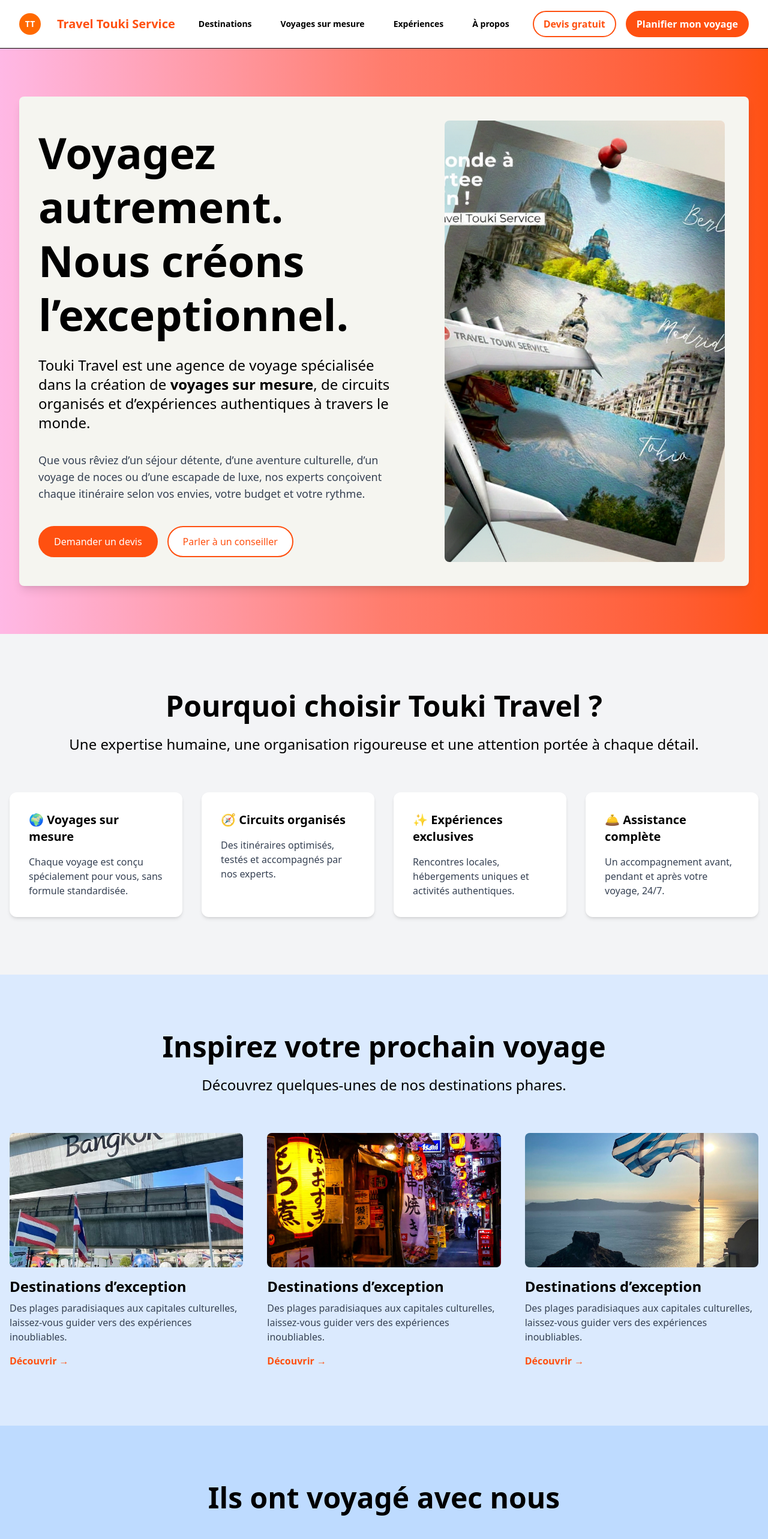
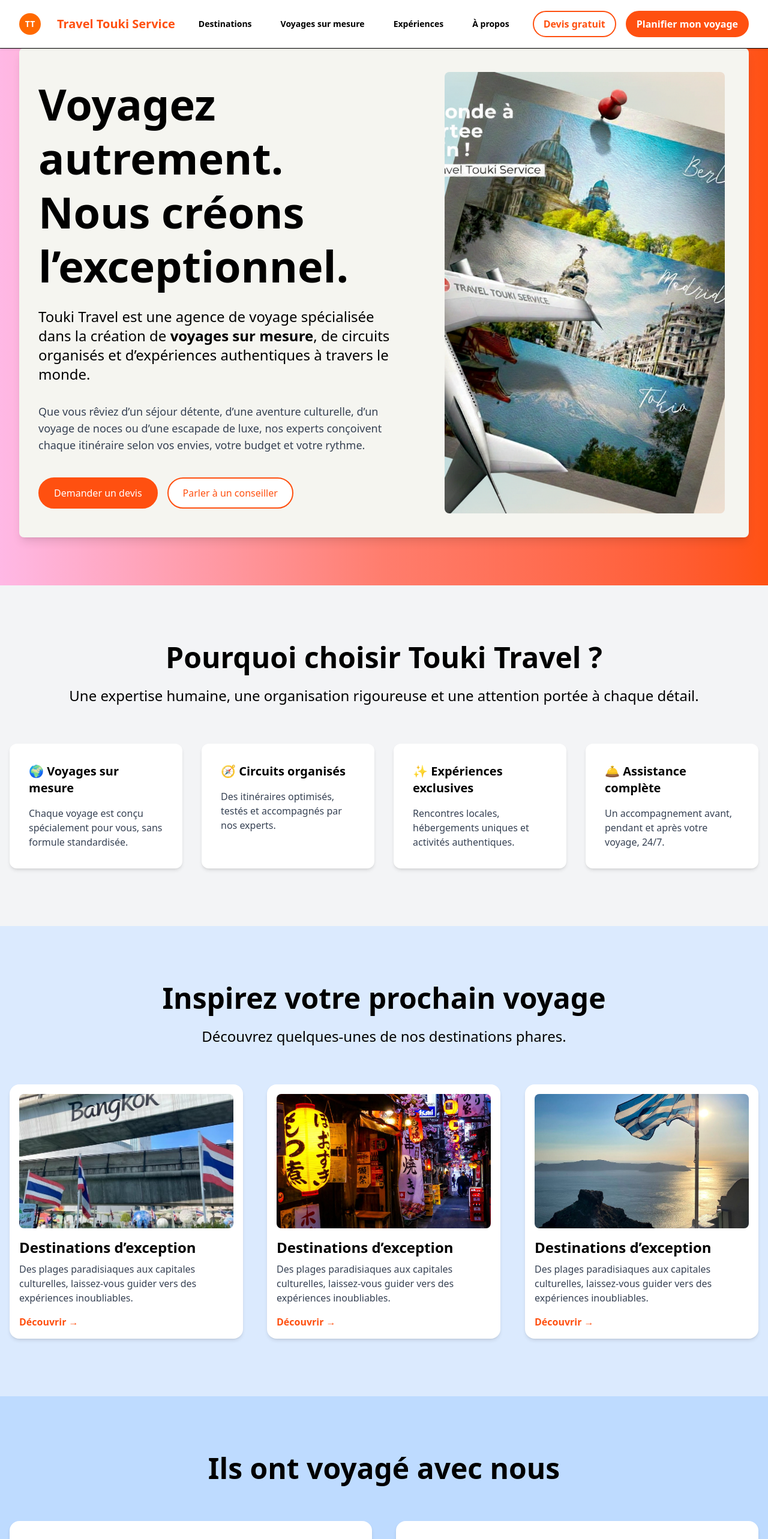
Before and after one commit to ColleFALL/Eventify-Project, a React (Vite) app: page / in a window 1280 px wide. Shown: the top 2566 px of the page at 60% size. Built offline with nearby package versions, Linux system fonts and the light colour scheme.

Commit message:
last commit maybe

```diff
--- a/src/Pages/Organizer/CreateEvent.jsx
+++ b/src/Pages/Organizer/CreateEvent.jsx
@@ -53,7 +53,7 @@ export default function ToukiTravelDashboard() {
         </Link>
       </header>
 
-      <main className="px-10 py-8 w-full space-y-12">
+     <main className="w-[90%] mx-auto lg:w-full lg:px-10 py-8 space-y-12">
         {/* Prise de rendez-vous */}
         <section>
           <div className="bg-gradient-to-r from-[#ff5112] via-[#ff7d6d] to-[#ffb855] text-white px-10 py-12 rounded-2xl">
--- a/src/Pages/Organizer/section1.jsx
+++ b/src/Pages/Organizer/section1.jsx
@@ -1,231 +1,7 @@
-// import React, { useState } from "react";
-// import { Link } from "react-router-dom";
 
-// // images
-// import section1 from "../../assets/images/Organisations-Images/section1.webp";
-// import Divgauche from "../../assets/images/Organisations-Images/Divgauche.jpg";
-// import Divmilieu from "../../assets/images/Organisations-Images/Divmilieu.jpg";
-// import Divdroite from "../../assets/images/Organisations-Images/Divdroite.png";
 
-// export default function Page() {
-//   const [menuOpen, setMenuOpen] = useState(false);
-
-//   return (
-//     <>
-//       {/* ================= NAVBAR ================= */}
-//       <nav className="sticky top-0 z-50 bg-white border-b">
-//         <div className="max-w-7xl mx-auto px-4 sm:px-6 lg:px-8 h-20 flex justify-between items-center">
-//           <div className="flex items-center gap-2.5">
-//             <a href="#">
-//               <svg xmlns="http://www.w3.org/2000/svg" width="22" height="28" viewBox="0 0 20 25" fill="none">
-//                 <path
-//                   d="M19.8556 20.5207C19.8556 19.1236 19.2133 17.8773..."
-//                   fill="#FF5010"
-//                 />
-//               </svg>
-//             </a>
-//             <h1 className="text-xl font-bold text-[#ff5010]"> Touki Service</h1>
-//           </div>
-
-//           <div className="hidden md:flex gap-6">
-//             {["Features", "Event Types", "Resources", "Pricing"].map((item) => (
-//               <a key={item} href="#" className="text-sm font-semibold px-3 py-1 hover:bg-gray-100 rounded-2xl transition">
-//                 {item}
-//               </a>
-//             ))}
-//           </div>
-
-//           <div className="hidden md:flex gap-4">
-//             <button className="bg-white text-[#ff5010] font-bold px-4 py-2 rounded-full border-2 border-[#ff5010] hover:bg-[#ff5010] hover:text-white transition">
-//               Ne vous inscrivez pas
-//             </button>
-//             <button className="bg-[#ff5010] text-white font-bold px-4 py-2 rounded-full border-2 border-[#ff5010] hover:bg-white hover:text-[#ff5010] transition">
-//               Tenez votre premier rendez-vous
-//             </button>
-//           </div>
-
-//           <div className="md:hidden cursor-pointer text-2xl" onClick={() => setMenuOpen(!menuOpen)}>
-//             {menuOpen ? "✕" : "☰"}
-//           </div>
-//         </div>
-
-//         {menuOpen && (
-//           <div className="md:hidden bg-amber-50 border-t py-4 flex flex-col items-center gap-4">
-//             {["Features", "Event Types", "Resources", "Pricing"].map((item) => (
-//               <a key={item} href="#" className="text-lg font-semibold">
-//                 {item}
-//               </a>
-//             ))}
-//           </div>
-//         )}
-//       </nav>
-
-//       {/* ================= SECTION 1 ================= */}
-//         <div className="w-full min-h-[250px] flex flex-col bg-gradient-to-r from-[#ffb8e5] via-[#ff7d6d] to-[#ff5112] gap-12 sm:gap-20 ">
-
-//   {/* Breadcrumb */}
-//   <div className="mt-4 sm:mt-6 px-4 sm:px-10 text-sm sm:text-base">
-//     <a href="#">Home</a> <span> &gt; </span> <a href="#">Create Events</a>
-//   </div>
-
-//   {/* Main container */}
-//   <div className="w-[95%] bg-[#f5f5f0] flex flex-col sm:flex-row rounded-lg shadow-lg mx-auto overflow-hidden mb-5">
-
-//     {/* Text block */}
-//     <div className="w-full sm:w-[55%] px-6 sm:px-10 py-10 sm:py-0 flex flex-col justify-center">
-
-//       <h1 className="text-4xl sm:text-7xl font-bold mb-6 sm:mb-10 leading-tight">
-//         Cabinet de conseil  <br /> et de prestation de service .
-//       </h1>
-
-//       <span className="text-lg sm:text-2xl">
-//         Cabinet de voyage spécialisé dans l'organisation de voyages sur mesure et d'expériences inoubliables.
-//       </span>
-
-//       <div className="mt-10 sm:mt-20 flex flex-col sm:flex-row gap-4 sm:gap-5">
-//         <Link to="/create-event">
-//           <button className="bg-[#ff5010] text-white px-6 py-3 rounded-full border-2 border-[#ff5010] w-full sm:w-auto">
-//             Tenez votre premier rendez-vous
-//           </button>
-//         </Link>
-
-//         <Link to="/create-event">
-//           <button className="bg-white text-[#ff5010] px-6 py-3 rounded-full border-2 border-[#ff5010] w-full sm:w-auto">
-//             Contact Sales
-//           </button>
-//         </Link>
-//       </div>
-//     </div>
-
-//     {/* Image */}
-//     <div className="hidden sm:block sm:w-[45%]">
-//       <img
-//         className="w-full h-full object-cover"
-//         src={section1}
-//         alt="Event illustration"
-//       />
-//     </div>
-
-//   </div>
-// </div>
-
-//       {/* ================= SECTION 2 ================= */}
-//       <section className="bg-gray-100 py-20">
-//         <div className="max-w-7xl mx-auto px-4 text-center space-y-6">
-//           <h1 className="text-4xl sm:text-5xl font-bold">Host events and grow your community</h1>
-//           <p className="text-xl sm:text-2xl">
-//             From event ticketing to payment collection, tools to promote, market, and manage your events seamlessly.
-//           </p>
-
-//           <div className="grid grid-cols-1 sm:grid-cols-2 lg:grid-cols-4 gap-6 mt-10">
-//             {[
-//               ["Event Ticketing", "Everything you need to sell tickets for in-person or online events"],
-//               ["Eventbrite Ads", "Create no-hassle ads that promote your event on Eventbrite"],
-//               ["Marketing Tools", "All the event marketing tools you need in one place"],
-//               ["Payments", "Easily collect and simplify event payments worldwide"],
-//             ].map(([title, desc]) => (
-//               <div key={title} className="bg-[#ff531a] text-white rounded-xl shadow-md p-6 flex flex-col justify-between">
-//                 <div>
-//                   <h3 className="text-xl font-semibold mb-2">{title}</h3>
-//                   <p className="text-base">{desc}</p>
-//                 </div>
-//                 <button className="mt-6 bg-[#fef3c6] text-black py-3 rounded-lg font-bold uppercase text-xs">
-//                   Discover
-//                 </button>
-//               </div>
-//             ))}
-//           </div>
-//         </div>
-//       </section>
-
-//       {/* ================= SECTION 3 ================= */}
-//       <section className="bg-gray-100 py-20">
-//         <div className="max-w-7xl mx-auto px-4 text-center">
-//           <h3 className="text-2xl font-semibold">Eventbrite All Access</h3>
-//           <p className="text-4xl sm:text-5xl font-bold mt-2">
-//             Trends and insights from industry experts
-//           </p>
-
-//           <div className="grid grid-cols-1 md:grid-cols-2 lg:grid-cols-3 gap-8 mt-12">
-//             {[Divgauche, Divmilieu, Divdroite].map((img, i) => (
-//               <div key={i} className="flex flex-col text-left">
-//                 <img src={img} alt="" className="w-full h-56 object-cover rounded-lg mb-4" />
-//                 <h2 className="text-2xl font-bold mb-2">Inspiring Event Content</h2>
-//                 <p className="mb-4">Discover proven strategies to grow and engage your audience.</p>
-//                 <a href="#" className="flex items-center font-semibold">
-//                   Learn more →
-//                 </a>
-//               </div>
-//             ))}
-//           </div>
-//         </div>
-//       </section>
-
-//       {/* ================= SECTION 4 ================= */}
-//       <section className="bg-gray-100 py-20">
-//         <div className="max-w-7xl mx-auto px-4">
-//           <h3 className="text-4xl sm:text-5xl font-bold text-center mb-12">
-//             Success stories from our community
-//           </h3>
-
-//           <div className="grid grid-cols-1 lg:grid-cols-2 gap-10">
-//             {["The Riot Comedy Club", "Drunk Theatre"].map((name, i) => (
-//               <div key={i} className="bg-gray-200 rounded-2xl p-8 flex flex-col justify-between min-h-[320px]">
-//                 <span className="text-6xl font-bold">“</span>
-//                 <p className="text-2xl text-center">
-//                   Ultimately what I need is for people to land on the event page.
-//                 </p>
-//                 <div className="flex items-center gap-3 mt-6">
-//                   <span className="font-medium text-xl">{name}</span>
-//                 </div>
-//               </div>
-//             ))}
-//           </div>
-//         </div>
-//       </section>
-
-//       {/* ================= FOOTER ================= */}
-//   <footer className="bg-gray-200 border-t border-[#ff531a] py-6 text-md text-gray-600">
-//       <div className="max-w-7xl mx-auto px-4 flex flex-col sm:flex-row items-center justify-between gap-4">
-//          {/* Left section */}
-//         <div className="flex flex-wrap items-center justify-center sm:justify-start gap-2">
-//           <a href="#" className="hover:text-gray-800">Status</a>
-//            <span>.</span>
-//           <a href="#" className="hover:text-gray-800">Terms</a>
-//           <span>.</span>
-//           <a href="#" className="hover:text-gray-800">Privacy</a>
-//           <span>.</span>
-//           <a href="#" className="hover:text-gray-800">Accessibility</a>
-//           <span>.</span>
-//           <a href="#" className="hover:text-gray-800">Cookies</a>
-//           <span>.</span>
-//           <a href="#" className="hover:text-gray-800">Manage Cookie Preferences</a>
-//           <span>.</span>
-//           <a href="#" className="hover:text-gray-800">Do Not Sell or Share My Personal Information</a>
-//         </div>
-
-//         {/* Right section */}
-//         <div className="flex items-center gap-2">
-//           <span>© 2025 Eventbrite</span>
-//         </div>
-//       </div>
-
-//       {/* Logo section */}
-//       <div className="max-w-7xl mx-auto px-4 mt-6 flex items-center justify-start gap-2">
-//         {/* Replace this SVG with your own logo */}
-//         <svg xmlns="http://www.w3.org/2000/svg" viewBox="0 0 32 32" className="w-6 h-6 fill-[#ff531a]">
-//           <path d="M0 0h32v32H0z" fill="none" />
-//           <path d="M16 4l8 8-8 8-8-8z" />
-//         </svg>
-//         <span className="text-xl font-bold text-[#ff531a]">eventbrite</span>
-//       </div>
-//     </footer>
-//     </>
-//   );
-// }
-
-import React, { useState } from "react";
 import { Link } from "react-router-dom";
+import React, { useState, useEffect } from "react";
 
 // images
 import ttsphoto from "../../assets/Images/Organisations-Images/TTSphoto.png";
@@ -235,6 +11,23 @@ import Droite from "../../assets/Images/Organisations-Images/Greece.jpg";
 
 export default function Page() {
   const [menuOpen, setMenuOpen] = useState(false);
+  const [showNavbar, setShowNavbar] = useState(true);
+const [lastScrollY, setLastScrollY] = useState(0);
+
+useEffect(() => {
+  const handleScroll = () => {
+    if (window.scrollY > lastScrollY && window.scrollY > 80) {
+      setShowNavbar(false);
+    } else {
+      setShowNavbar(true);
+    }
+
+    setLastScrollY(window.scrollY);
+  };
+
+  window.addEventListener("scroll", handleScroll);
+  return () => window.removeEventListener("scroll", handleScroll);
+}, [lastScrollY]);
 
   return (
     <>
@@ -245,7 +38,11 @@ export default function Page() {
       />
 
       {/* ================= NAVBAR ================= */}
-      <nav className="sticky top-0 z-50 bg-white border-b">
+      <nav
+  className={`fixed top-0 left-0 w-full z-50 bg-white border-b shadow-sm transition-transform duration-500 ${
+    showNavbar ? "translate-y-0" : "-translate-y-full"
+  }`}
+>
         <div className="max-w-7xl mx-auto px-4 sm:px-6 lg:px-8 h-20 flex justify-between items-center">
           <div className="w-9 h-9 rounded-full bg-orange-500 flex items-center justify-center">
             <span className="text-white font-black text-sm">TT</span>
@@ -257,7 +54,7 @@ export default function Page() {
             </h1>
           </div>
 
-          <div className="hidden md:flex gap-6">
+            <div className="hidden lg:flex gap-6">
               {[
                 "Destinations",
                 "Voyages sur mesure",
@@ -266,7 +63,7 @@ export default function Page() {
               ].map((item) => (
                 <Link
                   key={item}
-                to="create-event"
+                  to=""
                   className="text-sm font-semibold px-3 py-1 hover:bg-gray-100 rounded-2xl transition"
                 >
                   {item}
@@ -297,49 +94,7 @@ export default function Page() {
       </nav>
 
       {/* ================= HERO ================= */}
-      <section className="w-full bg-gradient-to-r from-[#ffb8e5] via-[#ff7d6d] to-[#ff5112] py-20">
-        <div className="w-[95%] bg-[#f5f5f0] rounded-lg shadow-lg mx-auto flex flex-col sm:flex-row overflow-hidden">
-          <div className="w-full sm:w-[55%] px-8 py-12 flex flex-col justify-center">
-            <h1 className="text-4xl sm:text-7xl font-bold leading-tight mb-6">
-              Voyagez autrement. <br /> Nous créons l’exceptionnel.
-            </h1>
-
-            <p className="text-lg sm:text-2xl mb-8">
-              Touki Travel est une agence de voyage spécialisée dans la création
-              de <strong>voyages sur mesure</strong>, de circuits organisés et
-              d’expériences authentiques à travers le monde.
-            </p>
-
-            <p className="text-base sm:text-lg text-gray-700 mb-10">
-              Que vous rêviez d’un séjour détente, d’une aventure culturelle,
-              d’un voyage de noces ou d’une escapade de luxe, nos experts
-              conçoivent chaque itinéraire selon vos envies, votre budget et
-              votre rythme.
-            </p>
-
-            <div className="flex flex-col sm:flex-row gap-4">
-              <Link to="/create-event">
-                <button className="bg-[#ff5010] text-white px-6 py-3 rounded-full border-2 border-[#ff5010]">
-                  Demander un devis
-                </button>
-              </Link>
-              <Link to="/create-event">
-                <button className="bg-white text-[#ff5010] px-6 py-3 rounded-full border-2 border-[#ff5010]">
-                  Parler à un conseiller
-                </button>
-              </Link>
-            </div>
-          </div>
-
-          <div className="hidden sm:block sm:w-[45%] p-10">
-            <img
-              src={ttsphoto}
-              alt="Voyage sur mesure et destinations de rêve"
-              className="w-full h-full object-cover rounded-lg"
-            />
-          </div>
-        </div>
-      </section>
+<section className="w-full bg-gradient-to-r from-[#ffb8e5] via-[#ff7d6d] to-[#ff5112] py-20"> <div className="w-[95%] bg-[#f5f5f0] rounded-lg shadow-lg mx-auto flex flex-col sm:flex-row overflow-hidden"> <div className="w-full sm:w-[55%] px-8 py-12 flex flex-col justify-center"> <h1 className="text-4xl sm:text-7xl font-bold leading-tight mb-6"> Voyagez autrement. <br /> Nous créons l’exceptionnel. </h1> <p className="text-lg sm:text-2xl mb-8"> Touki Travel est une agence de voyage spécialisée dans la création de <strong>voyages sur mesure</strong>, de circuits organisés et d’expériences authentiques à travers le monde. </p> <p className="text-base sm:text-lg text-gray-700 mb-10"> Que vous rêviez d’un séjour détente, d’une aventure culturelle, d’un voyage de noces ou d’une escapade de luxe, nos experts conçoivent chaque itinéraire selon vos envies, votre budget et votre rythme. </p> <div className="flex flex-col sm:flex-row gap-4"> <Link to="/create-event"> <button className="bg-[#ff5010] text-white px-6 py-3 rounded-full border-2 border-[#ff5010]"> Demander un devis </button> </Link> <Link to="/create-event"> <button className="bg-white text-[#ff5010] px-6 py-3 rounded-full border-2 border-[#ff5010]"> Parler à un conseiller </button> </Link> </div> </div> <div className="hidden sm:block sm:w-[45%] p-10"> <img src={ttsphoto} alt="Voyage sur mesure et destinations de rêve" className="w-full h-full object-cover rounded-lg" /> </div> </div> </section>
 
       {/* ================= SERVICES ================= */}
       <section className="bg-gray-100 py-24">
@@ -374,9 +129,13 @@ export default function Page() {
             ].map(([title, desc]) => (
               <div
                 key={title}
-                className="bg-white rounded-xl shadow-md p-8 text-left
-                 cursor-pointer transform transition duration-300
-                 hover:scale-105 hover:shadow-lg"
+className="
+bg-white rounded-xl shadow-md p-8 text-left
+cursor-pointer
+transform transition-all duration-300 ease-out
+hover:scale-105 hover:shadow-xl
+active:scale-105 active:shadow-xl
+"
               >
                 <h3 className="text-xl font-bold mb-4">{title}</h3>
                 <p className="text-gray-700">{desc}</p>
@@ -398,7 +157,19 @@ export default function Page() {
 
           <div className="grid grid-cols-1 md:grid-cols-2 lg:grid-cols-3 gap-10">
             {[Gauche, Milieu, Droite].map((img, i) => (
-              <div key={i} className="text-left">
+              <div
+  key={i}
+  className="
+  group
+  text-left
+  bg-white rounded-2xl p-4
+  transition-all duration-300 ease-out
+  shadow-md
+  hover:-translate-y-2 hover:shadow-2xl
+  active:-translate-y-1 active:scale-[1.02]
+  will-change-transform
+  "
+>
                 <img
                   src={img}
                   alt="Destination de voyage"
```
Lines whose indentation alone changed are shown as unchanged.
